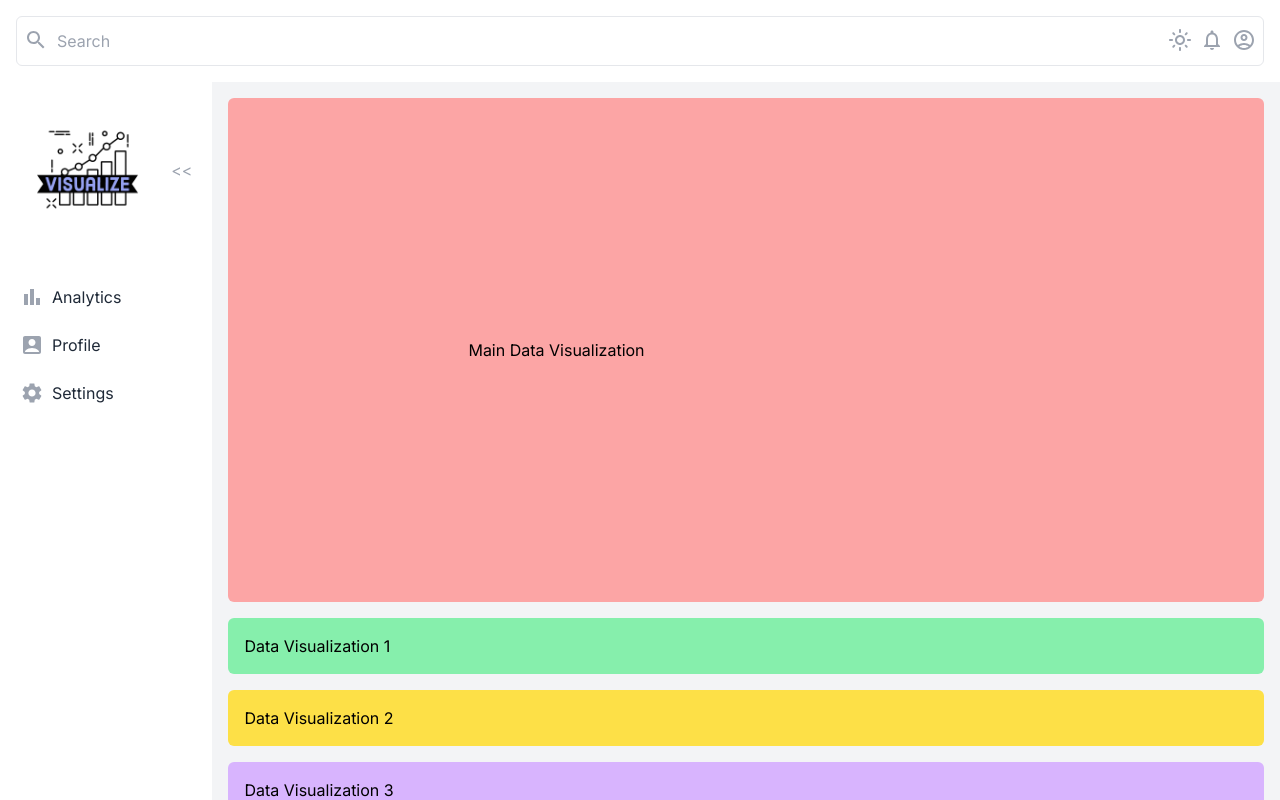
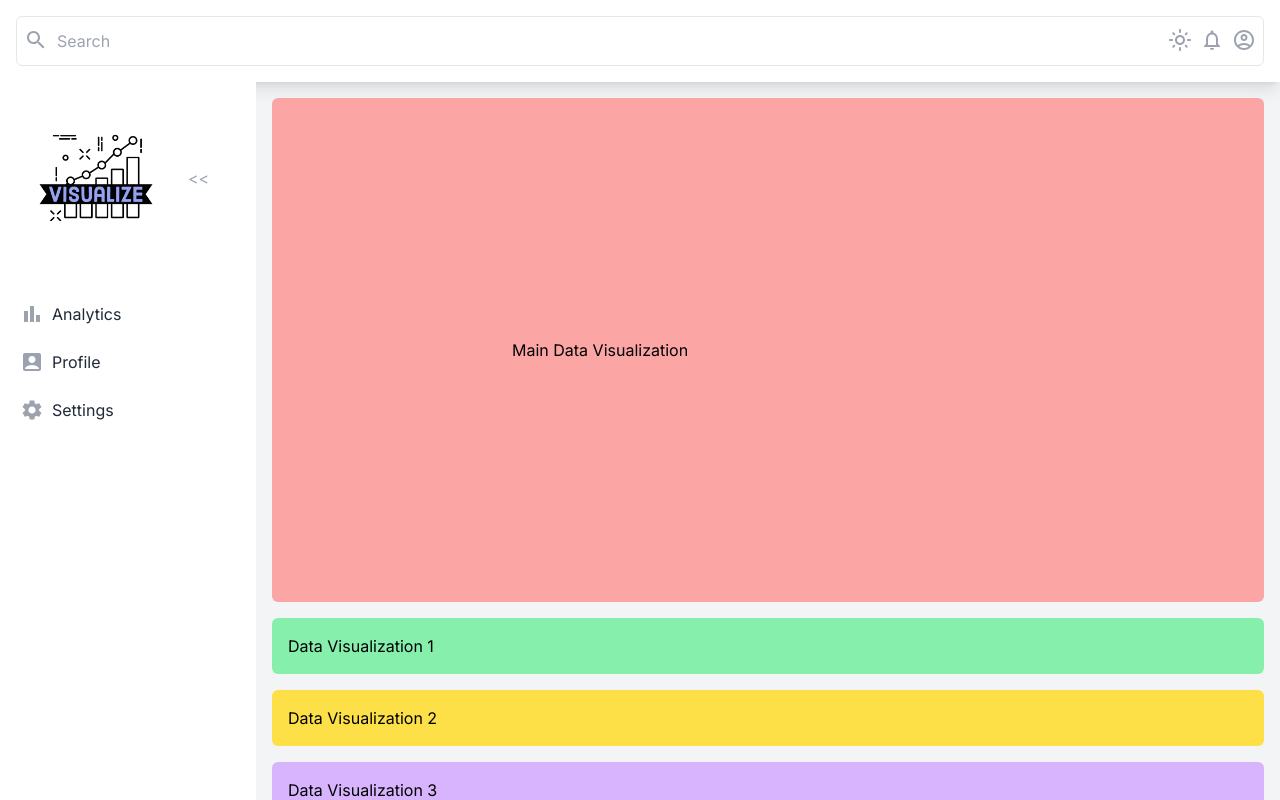
Before and after one commit to ShlokBharadwaj/Visualize, a Next.js app in the folder client/: page /dashboard in a window 1280 px wide. Built offline with nearby package versions, Linux system fonts and the light colour scheme; no server answers.

Commit message:
Update: Ensure fixed sidemenu visibility while scrolling

```diff
--- a/client/src/app/dashboard/Dashboard.tsx
+++ b/client/src/app/dashboard/Dashboard.tsx
@@ -69,11 +69,13 @@
   };
 
   return (
-    <div className="flex flex-col h-screen bg-gray-100 overflow-hidden">
+    <div className="flex flex-col h-screen bg-gray-100">
       <Header />
-      <div className="flex flex-col md:flex-row flex-1 bg-gray-100 overflow-y-auto">
-        <SideMenu />
-        <div className="w-full p-4">
+      <div className="flex flex-1 overflow-hidden">
+        <div className="flex bg-gray-100">
+          <SideMenu />
+        </div>
+        <div className="w-full overflow-y-auto p-4">
           {/* Main Content */}
           <div className="grid grid-cols-1 gap-4">
             <div className="bg-red-300 p-60 rounded-md">Main Data Visualization</div>
```
